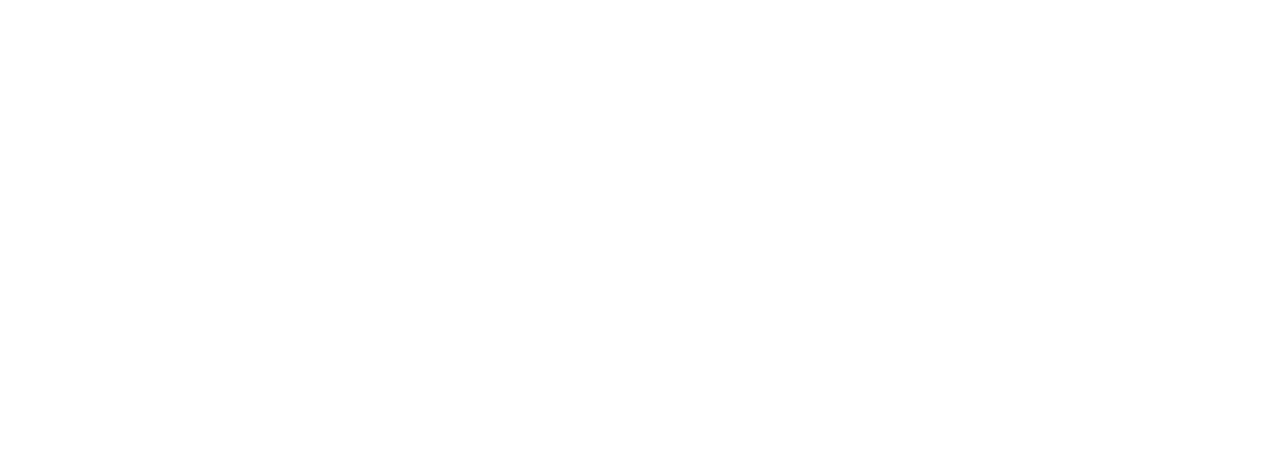
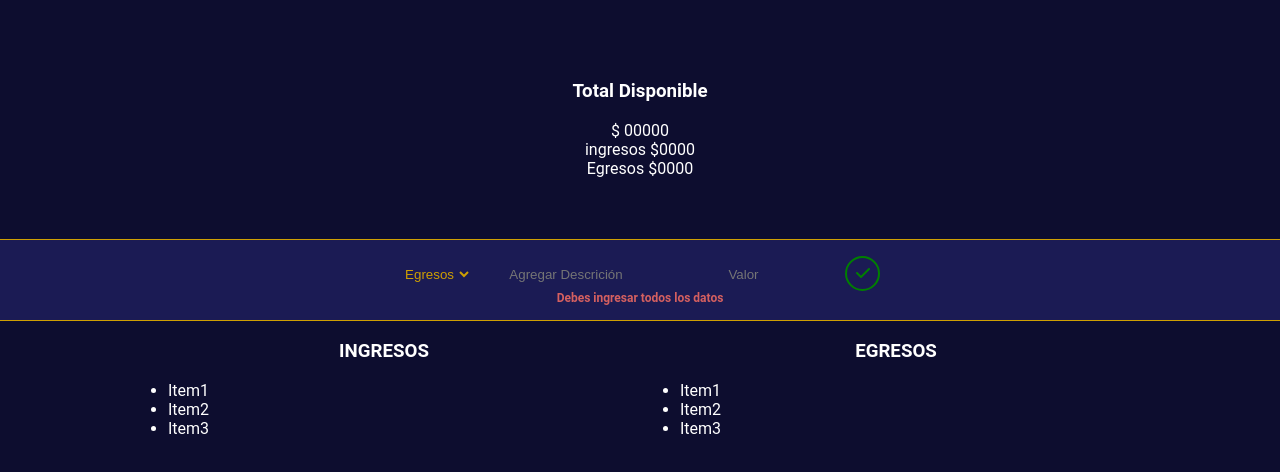
Before and after one commit to rcarlosdev/ingresos-y-egresos, a plain HTML site: page index.html in a window 1280 px wide. Drawn offline with Linux system fonts and the light colour scheme.

Commit message:
Creación estructuta básica

```diff
--- a/css/styles.css
+++ b/css/styles.css
@@ -0,0 +1,81 @@
+body{
+    margin: 0px;
+    padding: 0px;
+    background-color: rgb(13, 13, 47);
+    color: #fff;
+    font-family: 'Roboto', sans-serif;
+    overflow: hidden;
+}
+
+.contenedor{
+    width: 100%;
+    height: 100vh;
+    display: flex;
+    flex-direction: column;
+    justify-content: center;
+    align-items: center;
+}
+
+.parte-superior{
+    height: 30%;
+    display: flex;
+    flex-direction: column;
+    justify-content: center;
+    align-items: center;
+}
+
+.parte-intermedia{
+    height: 10%;
+    display: flex;
+    flex-direction: column;
+    justify-content: center;
+    align-items: center;
+    width: 100%;
+    background-color: rgb(27, 27, 84);
+    border: 1px solid rgb(206, 159, 3);
+}
+
+.parte-intermedia input, select{
+    height: 25px;
+    border: 0px;
+    text-align: center;
+    background-color: transparent;
+    color: rgb(206, 159, 3);
+}
+
+.parte-intermedia button{
+    height: 35px;
+    width: 35px;
+    border-radius: 50%;
+    border: 2px solid green;
+    background-color: transparent;
+}
+.parte-intermedia button:hover{
+    background-color: rgb(37, 37, 130);
+}
+
+.parte-intermedia button i{
+    font-size: 1rem;
+    color: green;
+}
+
+.parte-inferior{
+    height: 60%;
+    width: 80%;
+    display: flex;
+    flex-direction: row;
+    justify-content: space-around;
+}
+
+.parte-inferior div{
+    width: 50%;
+}
+.parte-inferior div h3{
+    text-align: center;
+}
+
+.span-msg{
+    color: #d56060;
+    font-size: 0.75rem;
+    font-weight: bold;
+}
--- a/index.html
+++ b/index.html
@@ -5,8 +5,51 @@
     <meta http-equiv="X-UA-Compatible" content="IE=edge">
     <meta name="viewport" content="width=device-width, initial-scale=1.0">
     <title>Ingresos y Egresos</title>
+
+    <link rel="stylesheet" href="https://cdnjs.cloudflare.com/ajax/libs/font-awesome/6.1.1/css/all.min.css"l integrity="sha512-KfkfwYDsLkIlwQp6LFnl8zNdLGxu9YAA1QvwINks4PhcElQSvqcyVLLD9aMhXd13uQjoXtEKNosOWaZqXgel0g==" crossorigin="anonymous" referrerpolicy="no-referrer" />
+    <link rel="stylesheet" href="./css/styles.css">
 </head>
 <body>
+    <div class="contenedor">
+        <section class="parte-superior">
+            <h3>Total Disponible</h3>
+            <span>$ 00000</span>
+            <span>ingresos $0000</span>
+            <span>Egresos $0000</span>
+        </section>
+        <section class="parte-intermedia">
+            <div>
+                <select name="" id="">
+                    <option value="">Egresos</option>
+                    <option value="">Ingresos</option>
+                </select>
+                <input type="text" placeholder="Agregar Descrición">
+                <input type="number" placeholder="Valor">
+                <button><i class="fa-solid fa-check"></i></button>
+            </div>
+            <span class="span-msg">Debes ingresar todos los datos</span>
+        </section>
+        <section class="parte-inferior">
+            <div class="ingresos">
+                <h3>INGRESOS</h3>
+                <ul>
+                    <li>Item1</li>
+                    <li>Item2</li>
+                    <li>Item3</li>
+                </ul>
+            </div>
+            <div class="egresos">
+                <h3>EGRESOS</h3>
 
+                <ul>
+                    <li>Item1</li>
+                    <li>Item2</li>
+                    <li>Item3</li>
+                </ul>
+            </div>
+        </section>
+    </div>
+
+    <script src="./js/app.js"></script>
 </body>
 </html>
--- a/js/app.js
+++ b/js/app.js
@@ -0,0 +1 @@
+console.log('app.js cargado');
```
